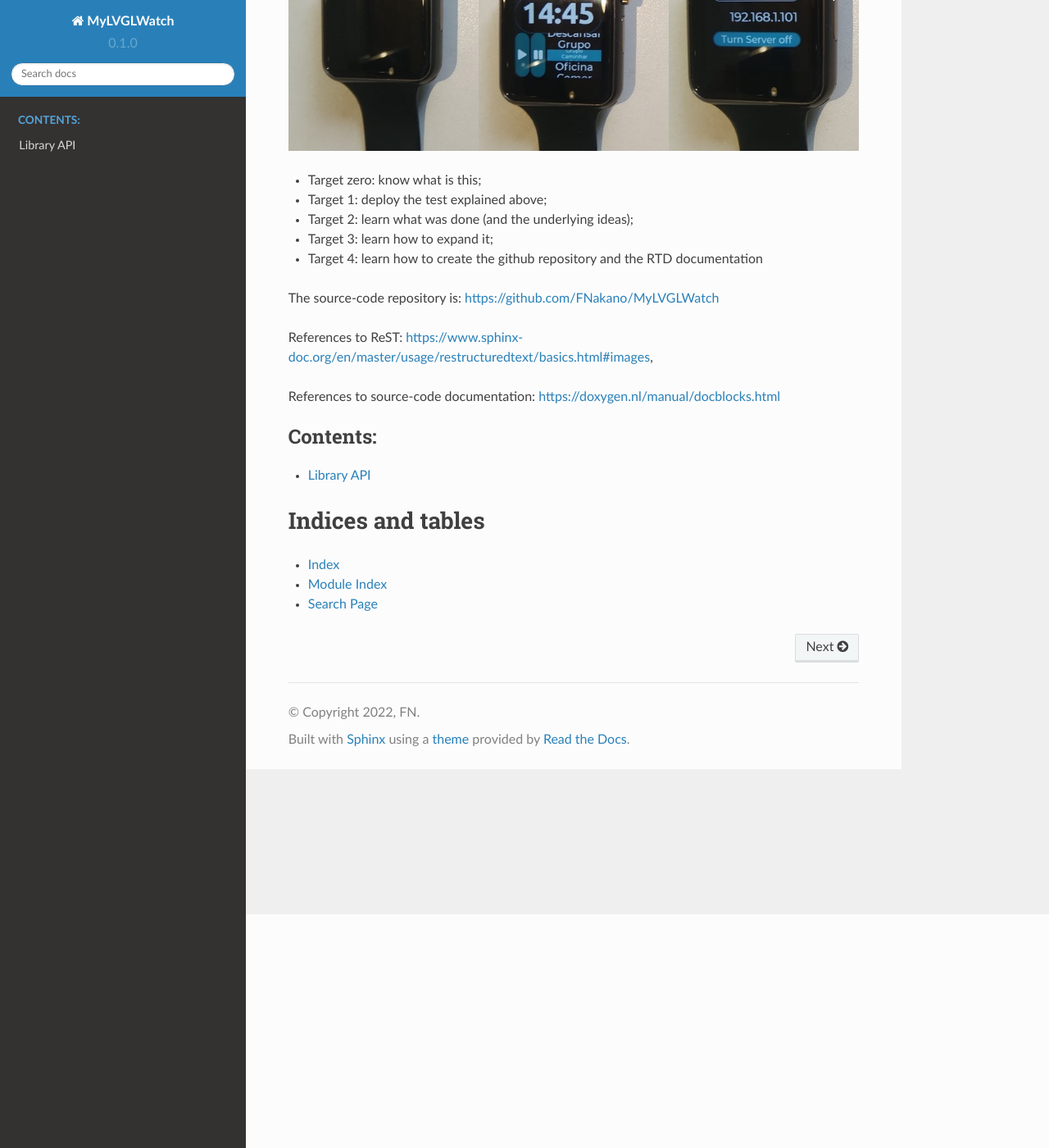
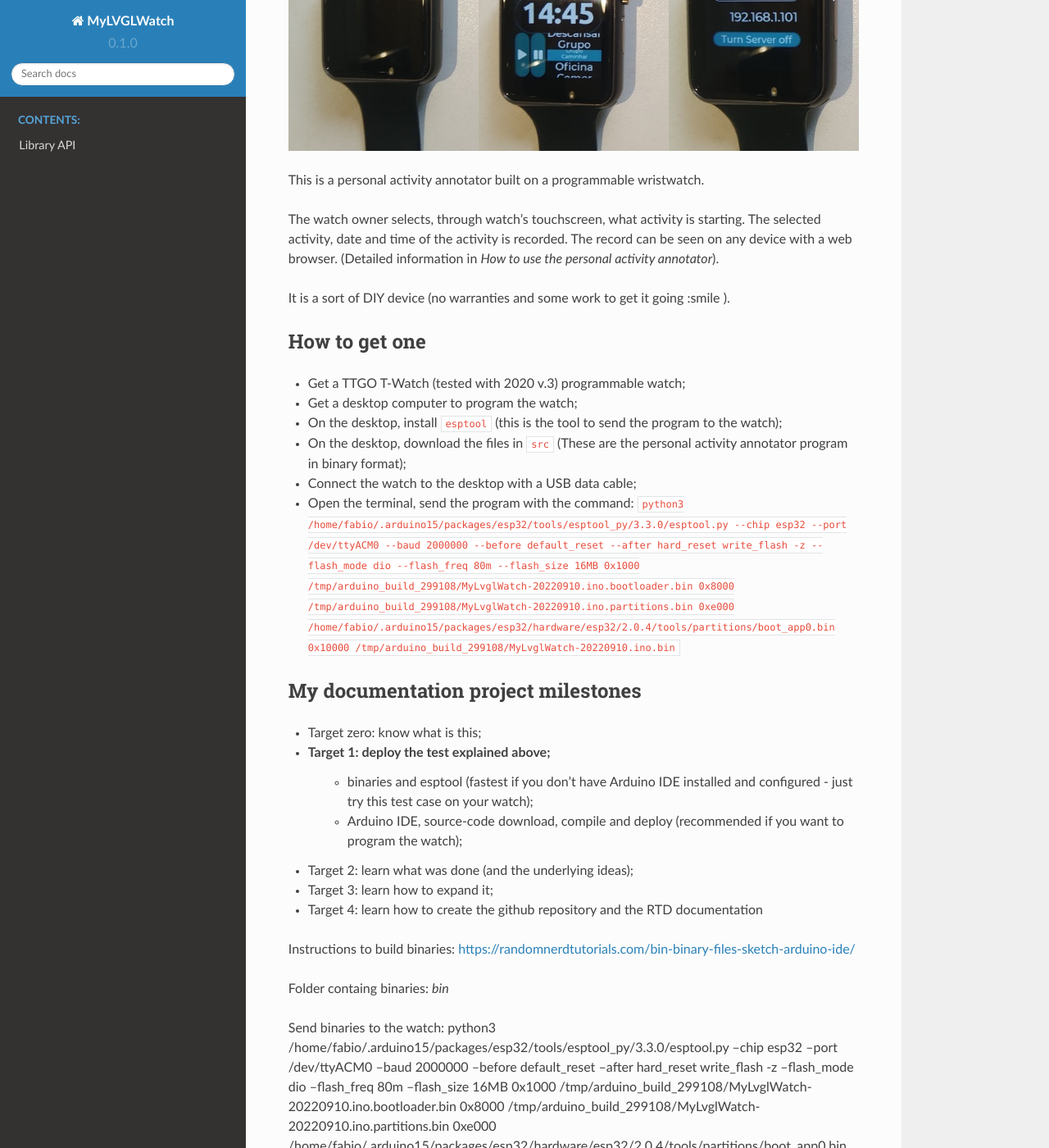
Before and after one commit to FNakano/MyLVGLWatch, a Sphinx documentation site: the page built from docs/source/index.rst, in a window 1280 px wide and 1400 px high, scrolled down 285 px. Shown: the whole window at 82% size. Built offline with Sphinx 7.4.7 and the Read the Docs theme 2.0.0, drawn with Linux system fonts in a browser that asks for light colours; pages that are not in the unit, such as notebooks, are missing from menus; some of the changed text lies outside the part shown.

Commit message:
achieved target 0, started target 1

```diff
--- a/README.rst
+++ b/README.rst
@@ -15,3 +15,5 @@
 
 #. Change ``conf.py`` to run `breathe`;
 #. add folder ``_doxygen`` and its contents;
+
+Result: RTD compilation failed. It did not find ``breathe``. Googled to a solution. Found: https://github.com/michaeljones/breathe/issues/89 and https://github.com/Cruel/readthedocs-breathe/tree/master/docs. Noticed that I missed file ``requirements.txt``. Included it to my repo. It compiled and the source-code embedded documentation appeared.
--- a/docs/source/index.rst
+++ b/docs/source/index.rst
@@ -8,11 +8,40 @@
 
 .. image:: junto.jpg
 
+This is a personal activity annotator built on a programmable wristwatch.
+
+The watch owner selects, through watch's touchscreen, what activity is starting. The selected activity, date and time of the activity is recorded. The record can be seen on any device with a web browser. (Detailed information in `How to use the personal activity annotator`).
+
+It is a sort of DIY device (no warranties and some work to get it going :smile ).
+
+How to get one
+--------------
+
+- Get a TTGO T-Watch (tested with 2020 v.3) programmable watch;
+- Get a desktop computer to program the watch;
+- On the desktop, install ``esptool`` (this is the tool to send the program to the watch);
+- On the desktop, download the files in ``src`` (These are the personal activity annotator program in binary format);
+- Connect the watch to the desktop with a USB data cable;
+- Open the terminal, send the program with the command: ``python3 /home/fabio/.arduino15/packages/esp32/tools/esptool_py/3.3.0/esptool.py --chip esp32 --port /dev/ttyACM0 --baud 2000000 --before default_reset --after hard_reset write_flash -z --flash_mode dio --flash_freq 80m --flash_size 16MB 0x1000 /tmp/arduino_build_299108/MyLvglWatch-20220910.ino.bootloader.bin 0x8000 /tmp/arduino_build_299108/MyLvglWatch-20220910.ino.partitions.bin 0xe000 /home/fabio/.arduino15/packages/esp32/hardware/esp32/2.0.4/tools/partitions/boot_app0.bin 0x10000 /tmp/arduino_build_299108/MyLvglWatch-20220910.ino.bin``
+
+My documentation project milestones
+-----------------------------------
+
 - Target zero: know what is this;
 - Target 1: deploy the test explained above;
+   - binaries and esptool (fastest if you don't have Arduino IDE installed and configured - just try this test case on your watch);
+   - Arduino IDE, source-code download, compile and deploy (recommended if you want to program the watch);
 - Target 2: learn what was done (and the underlying ideas);
 - Target 3: learn how to expand it;
 - Target 4: learn how to create the github repository and the RTD documentation
+
+
+Instructions to build binaries: https://randomnerdtutorials.com/bin-binary-files-sketch-arduino-ide/
+
+Folder containg binaries: `bin`
+
+Send binaries to the watch: python3 /home/fabio/.arduino15/packages/esp32/tools/esptool_py/3.3.0/esptool.py --chip esp32 --port /dev/ttyACM0 --baud 2000000 --before default_reset --after hard_reset write_flash -z --flash_mode dio --flash_freq 80m --flash_size 16MB 0x1000 /tmp/arduino_build_299108/MyLvglWatch-20220910.ino.bootloader.bin 0x8000 /tmp/arduino_build_299108/MyLvglWatch-20220910.ino.partitions.bin 0xe000 /home/fabio/.arduino15/packages/esp32/hardware/esp32/2.0.4/tools/partitions/boot_app0.bin 0x10000 /tmp/arduino_build_299108/MyLvglWatch-20220910.ino.bin
+
 
 The source-code repository is: https://github.com/FNakano/MyLVGLWatch
 
```
Also changed, not shown: 6 other files.
